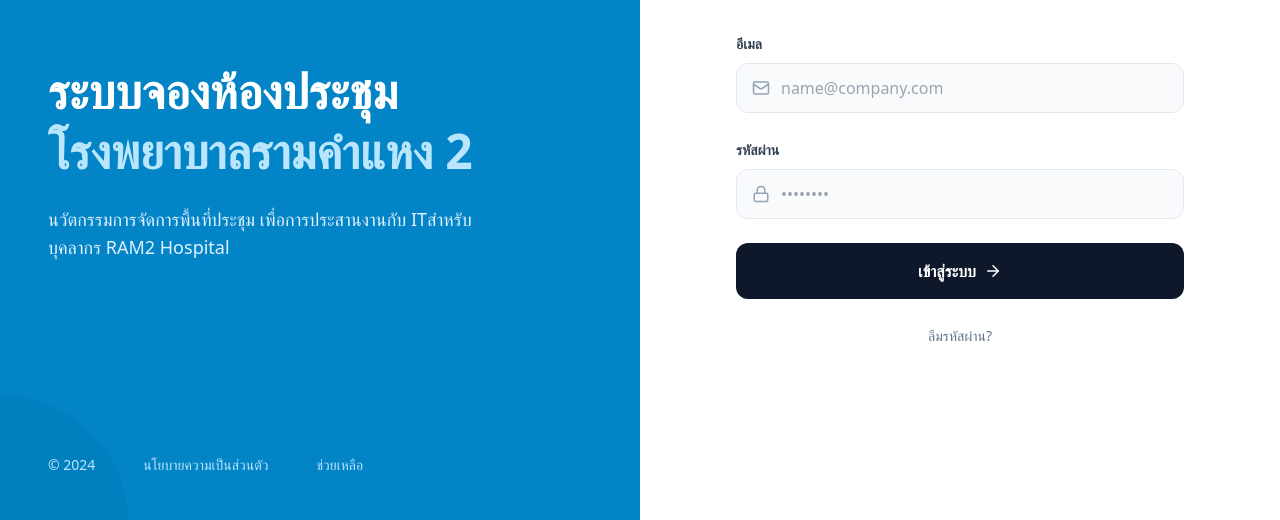
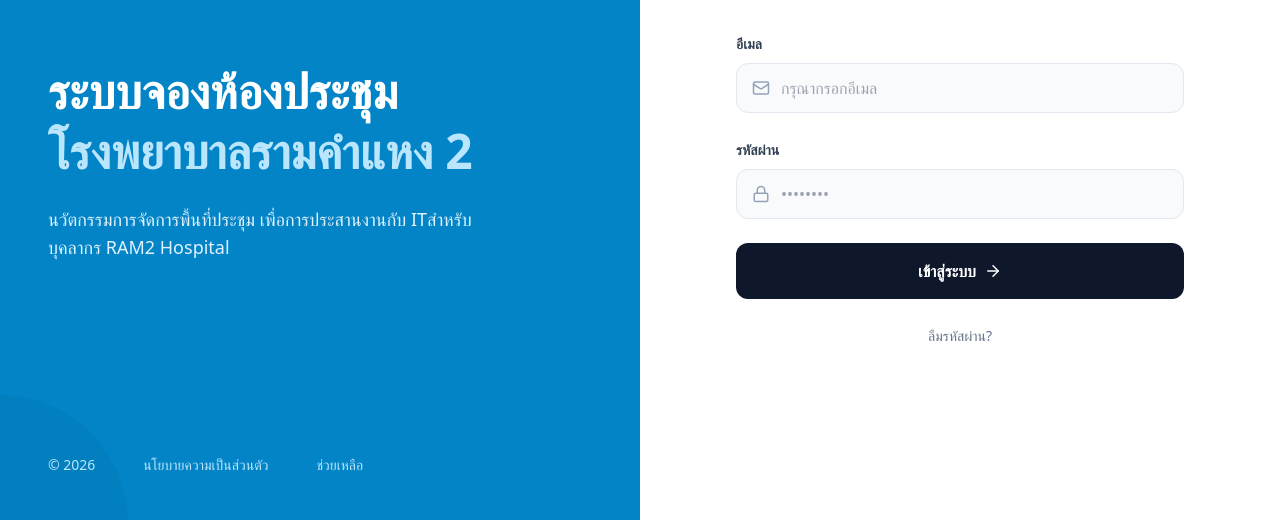
Before and after one commit to puntamit/Ram2Meeting, a React (Vite) app: page /login in a window 1280 px wide. Shown: the part 277-797 px from the top of the page. Built offline with nearby package versions, Linux system fonts and the light colour scheme.

Commit message:
update: อปเดตป Copyright และ placeholder อเมลในหนา Login

```diff
--- a/src/pages/Login.jsx
+++ b/src/pages/Login.jsx
@@ -53,7 +53,7 @@
                 </div>
 
                 <div className="relative z-10 flex gap-12 text-primary-200 text-sm font-medium">
-                    <p>© 2024</p>
+                    <p>© 2026</p>
                     <a href="#" className="hover:text-white transition-colors">นโยบายความเป็นส่วนตัว</a>
                     <a href="#" className="hover:text-white transition-colors">ช่วยเหลือ</a>
                 </div>
@@ -88,7 +88,7 @@
                                     id="email"
                                     type="email"
                                     className="w-full pl-11 pr-4 py-3 bg-slate-50 border border-slate-200 rounded-xl focus:ring-4 focus:ring-primary-100 focus:border-primary-500 transition-all outline-none"
-                                    placeholder="name@company.com"
+                                    placeholder="กรุณากรอกอีเมล"
                                     value={email}
                                     onChange={(e) => setEmail(e.target.value)}
                                     required
```
